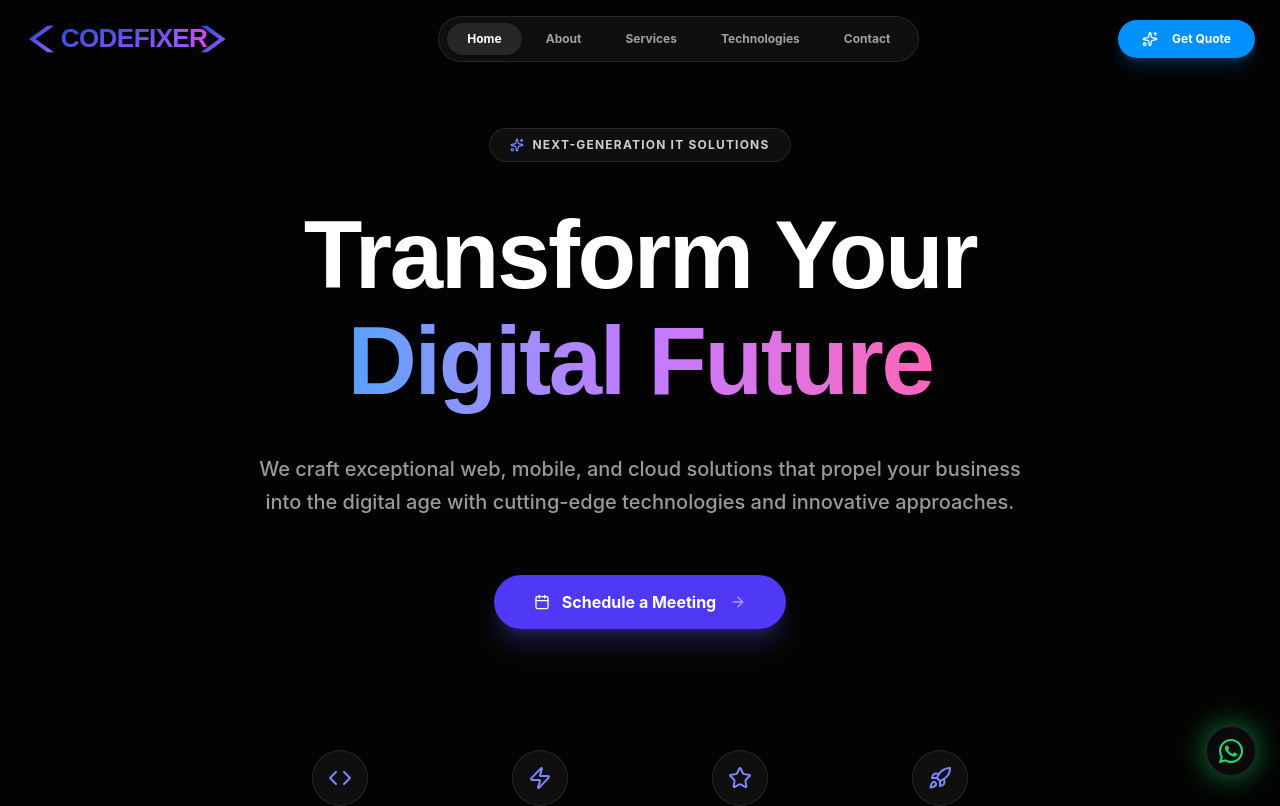
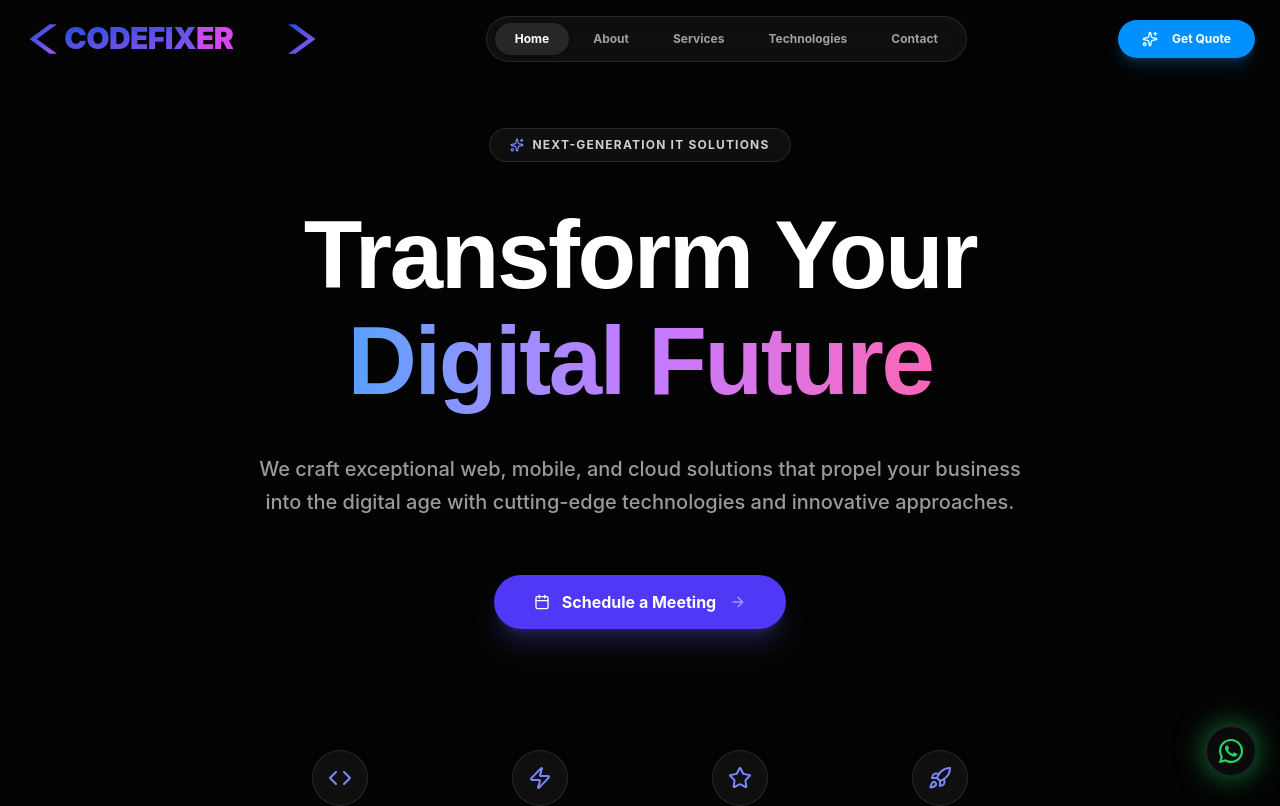
Before and after one commit to rutvikdholakiya30/codefixer, a React (Vite) app: page / in a window 1280 px wide. Shown: the top 806 px of the page. Built offline with nearby package versions, Linux system fonts and the light colour scheme.

Commit message:
website updated

```diff
--- a/src/components/ui/Logo.tsx
+++ b/src/components/ui/Logo.tsx
@@ -2,17 +2,17 @@ import { cn } from "@/lib/utils";
 
 interface LogoProps {
   className?: string;
-  showText?: boolean;
 }
 
-export default function Logo({ className, showText = true }: LogoProps) {
+export default function Logo({ className }: LogoProps) {
   return (
-    <div className={cn("flex items-center gap-2", className)}>
+    <div className={cn("flex items-center", className)}>
       <svg
-        viewBox="0 0 650 120"
+        viewBox="0 0 850 120"
         fill="none"
         xmlns="http://www.w3.org/2000/svg"
-        className="w-auto h-8 md:h-10"
+        className="w-auto h-8 md:h-11"
+        preserveAspectRatio="xMinYMid meet"
       >
         <defs>
           <linearGradient id="logo-gradient" x1="0%" y1="0%" x2="100%" y2="100%">
@@ -31,45 +31,25 @@ export default function Logo({ className, showText = true }: LogoProps) {
           fill="url(#logo-gradient)"
         />
 
-        {showText && (
-          <>
-            {/* CODEFIX Text */}
+        {/* Combined Text */}
         <text
           x="110"
-              y="85"
-              fill="url(#logo-gradient)"
+          y="88"
           style={{
-                fontSize: "78px",
+            fontSize: "82px",
             fontWeight: "900",
-                fontFamily: "Geist, sans-serif",
+            fontFamily: "Inter, Poppins, sans-serif",
             letterSpacing: "-0.02em",
           }}
         >
-              CODEFIX
+          <tspan fill="url(#logo-gradient)">CODEFIX</tspan>
+          <tspan fill="url(#text-purple)">ER</tspan>
         </text>
 
-            {/* ER Text (Purple) */}
-            <text
-              x="445"
-              y="85"
-              fill="url(#text-purple)"
-              style={{
-                fontSize: "78px",
-                fontWeight: "900",
-                fontFamily: "Geist, sans-serif",
-                letterSpacing: "-0.02em",
-              }}
-            >
-              ER
-            </text>
-          </>
-        )}
-
-        {/* Right Icon > */}
+        {/* Right Icon > (Explicitly positioned further right) */}
         <path
-          d="M550 20L605 60L550 100L530 100L585 60L530 20H550Z"
+          d="M740 20L795 60L740 100L720 100L775 60L720 20H740Z"
           fill="url(#logo-gradient)"
-          style={{ transform: !showText ? 'translateX(-440px)' : 'none' }}
         />
       </svg>
     </div>
```
Lines whose indentation alone changed are shown as unchanged.
